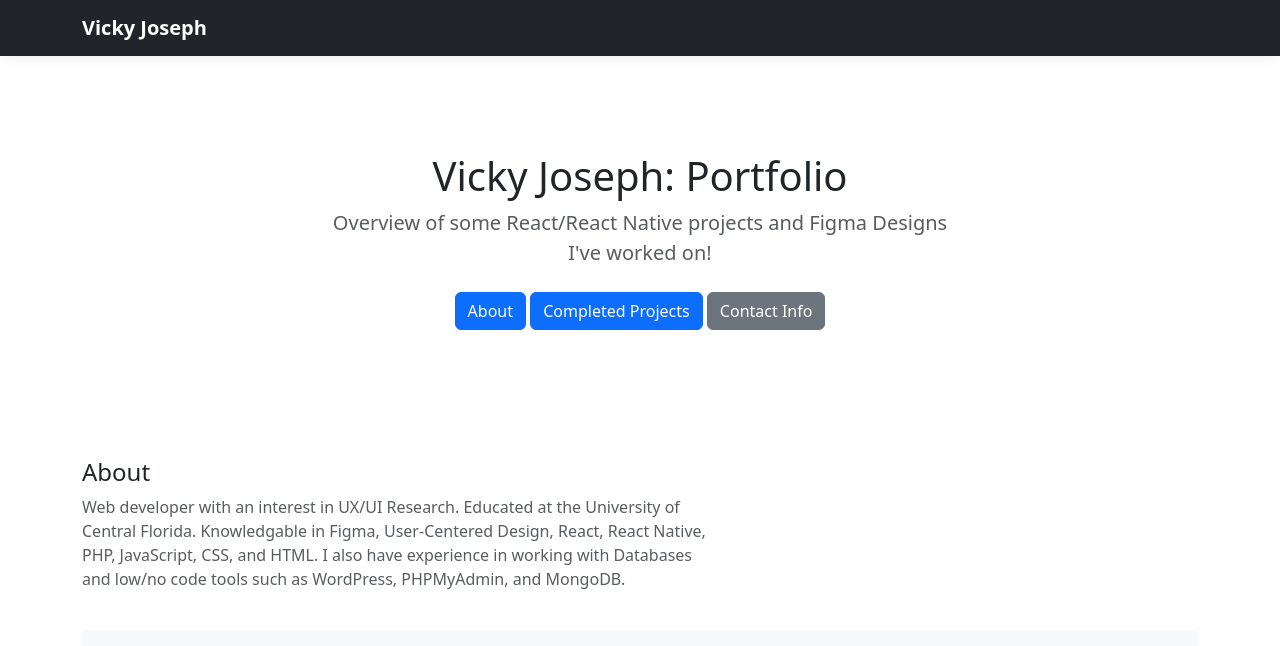
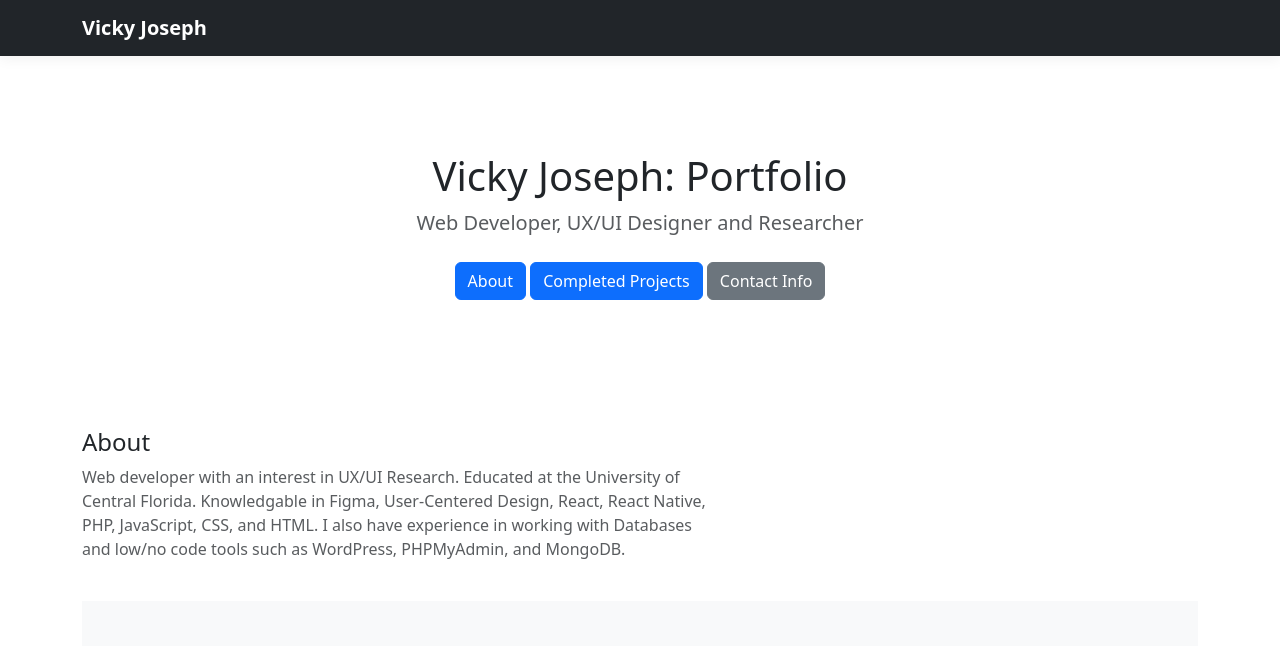
Before and after one commit to vikekey/FinalPortfolio, a website: page index.html in a window 1280 px wide. Shown: the top 646 px of the page. Drawn offline with Linux system fonts and the light colour scheme.

Commit message:
subheader

```diff
--- a/index.html
+++ b/index.html
@@ -26,7 +26,7 @@
         <div class="container">
           <h1 class="jumbotron-heading">Vicky Joseph: Portfolio</h1>
           <p class="lead text-muted">
-            Overview of some  React/React Native projects and Figma Designs I've worked on!
+            Web Developer, UX/UI Designer and Researcher
           </p>
           <p>
             <a href="#about" class="btn btn-primary my-2"
```
